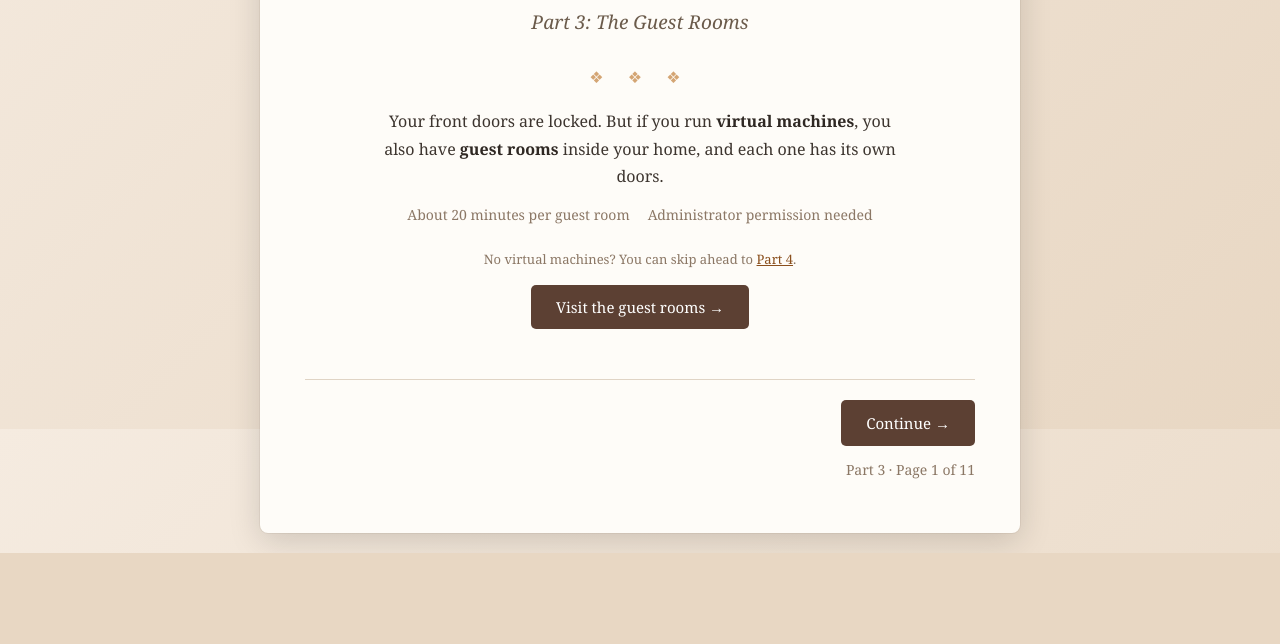
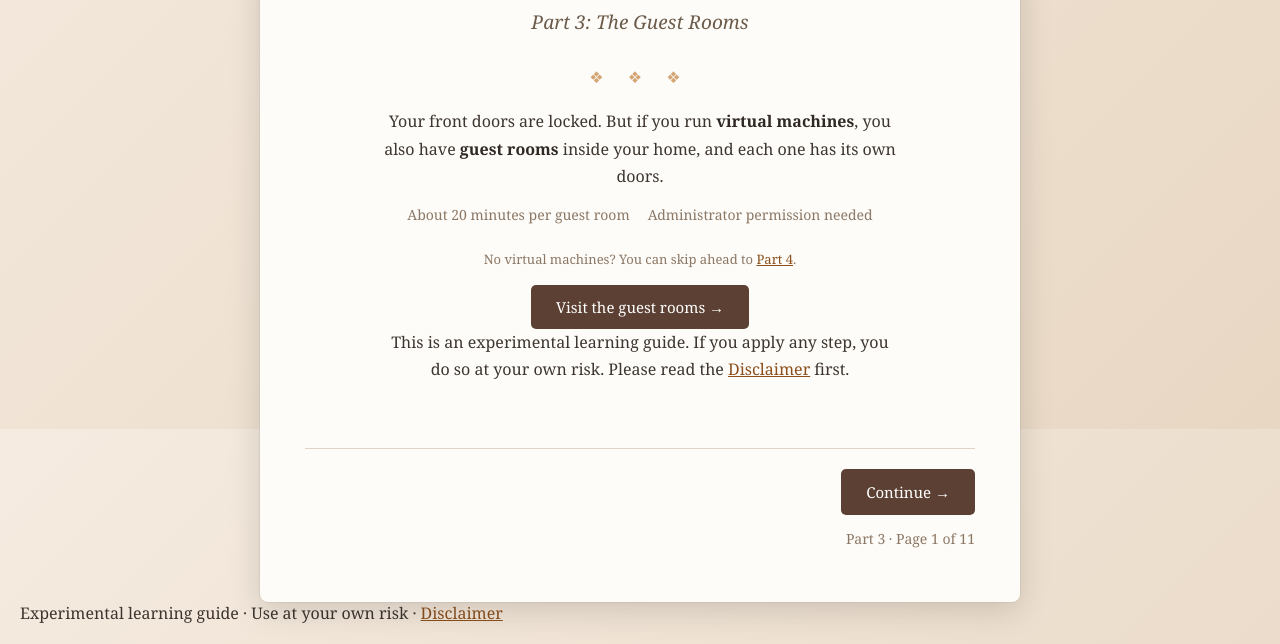
Before and after one commit to YegoHome/Home-Security-Guide, a plain HTML site: page part3.html in a window 1280 px wide. Shown: the part 371-1015 px from the top of the page. Before the commit the page ends 924 px from the top, so only its background shows below. Drawn offline with Linux system fonts and the light colour scheme.

Commit message:
add Disclaimer

```diff
--- a/part3.html
+++ b/part3.html
@@ -41,6 +41,7 @@
       <div class="meta-row"><span>About 20 minutes per guest room</span><span>Administrator permission needed</span></div>
       <p class="path-badge">No virtual machines? You can skip ahead to <a href="part4.html">Part 4</a>.</p>
       <button class="btn" type="button" data-action="next">Visit the guest rooms →</button>
+      <p class="disclaimer-note">This is an experimental learning guide. If you apply any step, you do so at your own risk. Please read the <a href="disclaimer.html">Disclaimer</a> first.</p>
     </div>
   </section>
 
@@ -220,6 +221,7 @@ Get-NetNatStaticMapping |
   </section>
 
 </main>
+<footer class="site-footer">Experimental learning guide · Use at your own risk · <a href="disclaimer.html">Disclaimer</a></footer>
 <script src="assets/site-config.js"></script>
 <script src="assets/guide.js"></script>
 </body>
```
